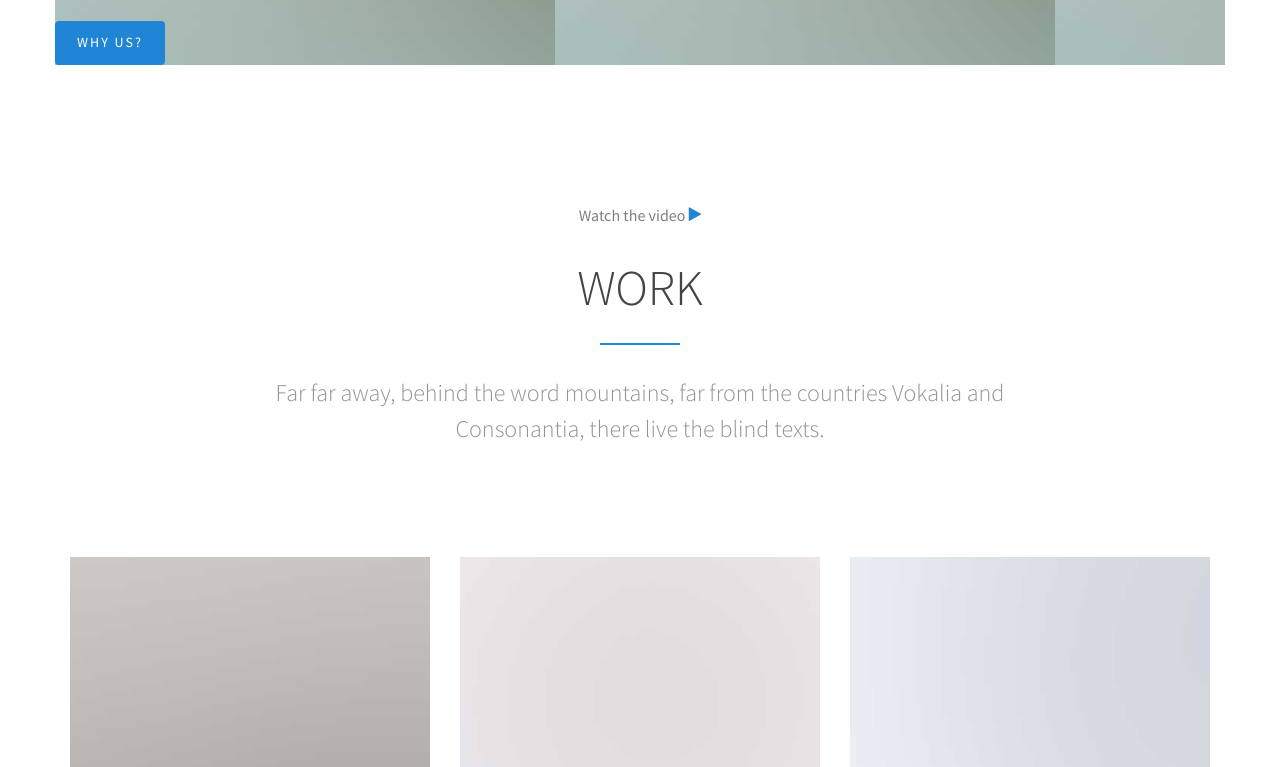
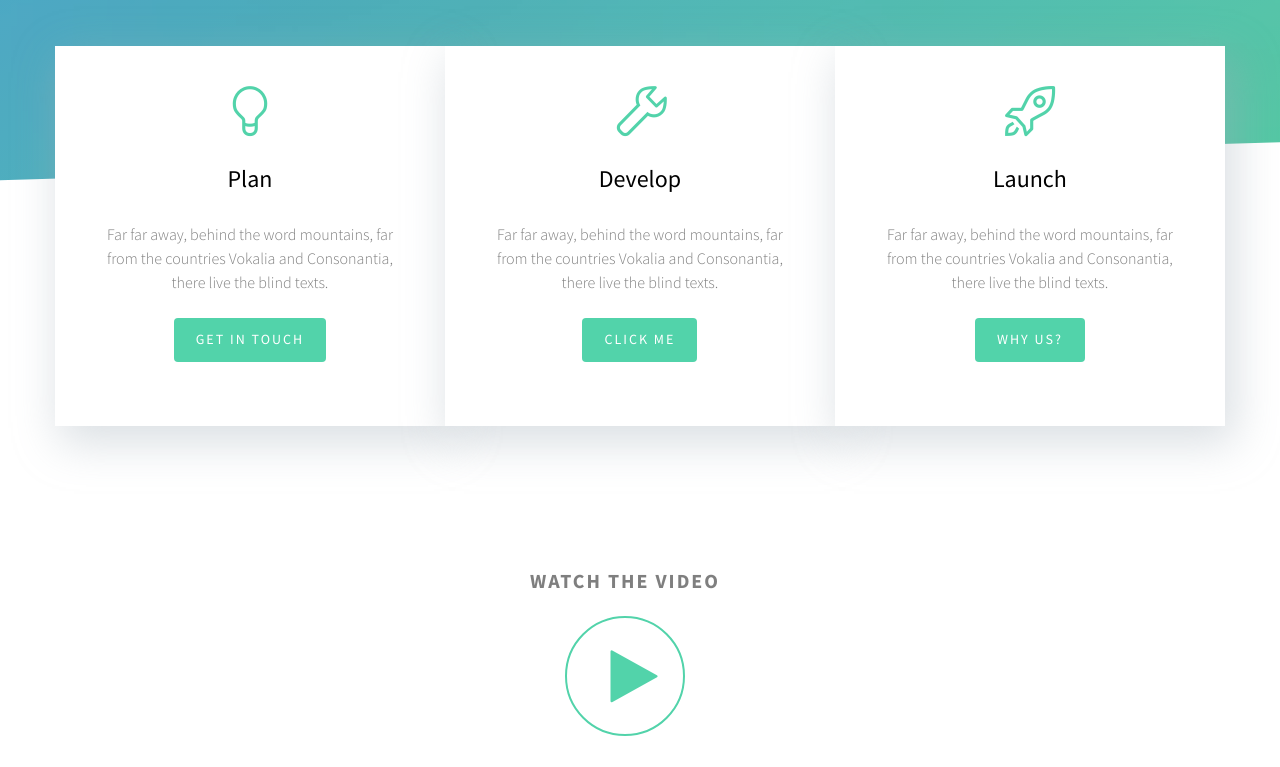
Before and after one commit to newtist/newtist.github.io, a plain HTML site: page index.html in a window 1280 px wide. Shown: the part 704-1471 px from the top of the page. Drawn offline with Linux system fonts and the light colour scheme; some packages are replaced by stand-ins of ours; no server answers; files whose address does not match are found by name.

Commit message:
Update index.html

```diff
--- a/index.html
+++ b/index.html
@@ -67,7 +67,7 @@
 	7. green.css
 
 	-->
-	<link rel="stylesheet" href="css/blue.css">
+	<link rel="stylesheet" href="css/style.css">
 
 
 	<style>
```
